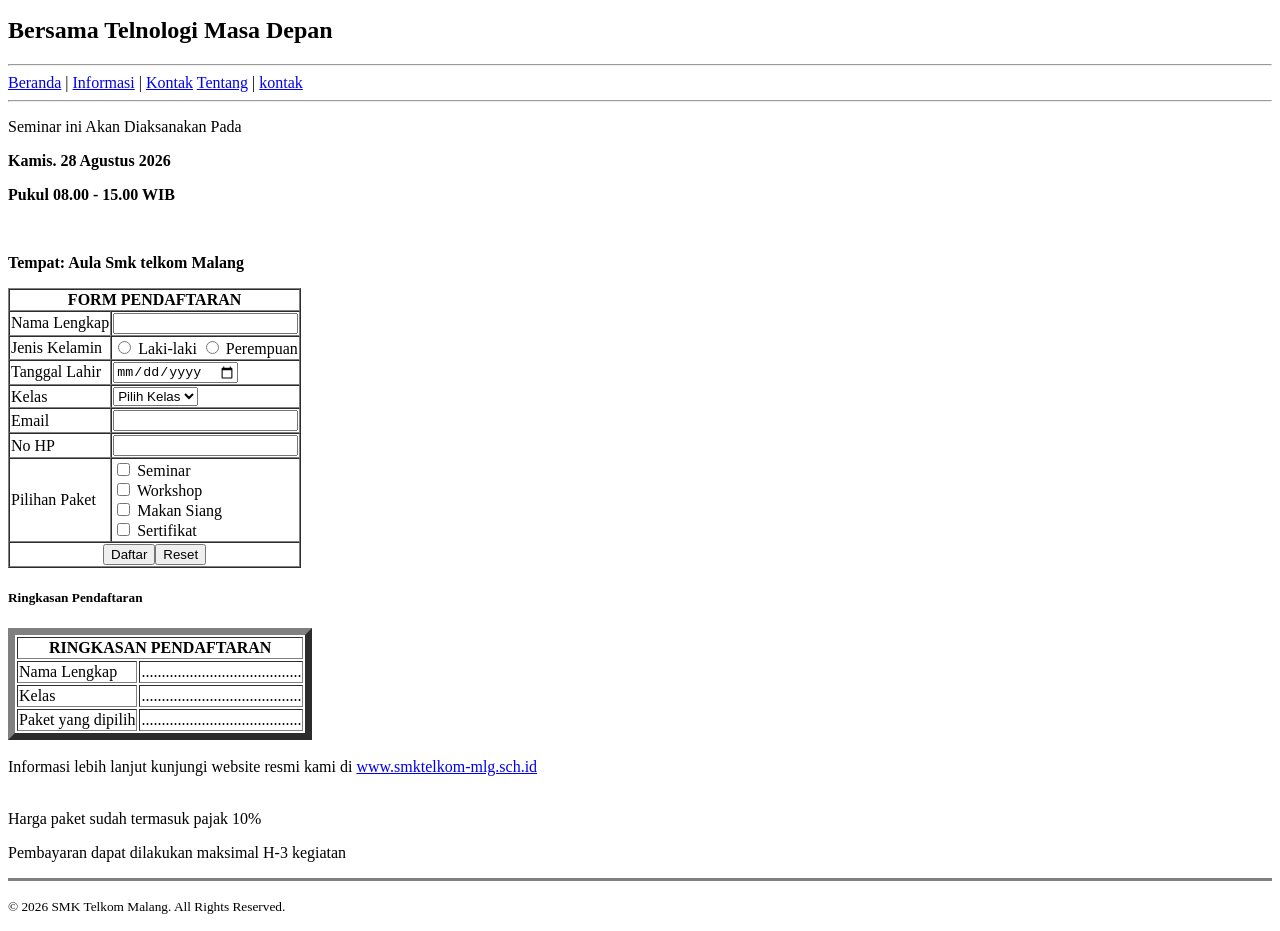
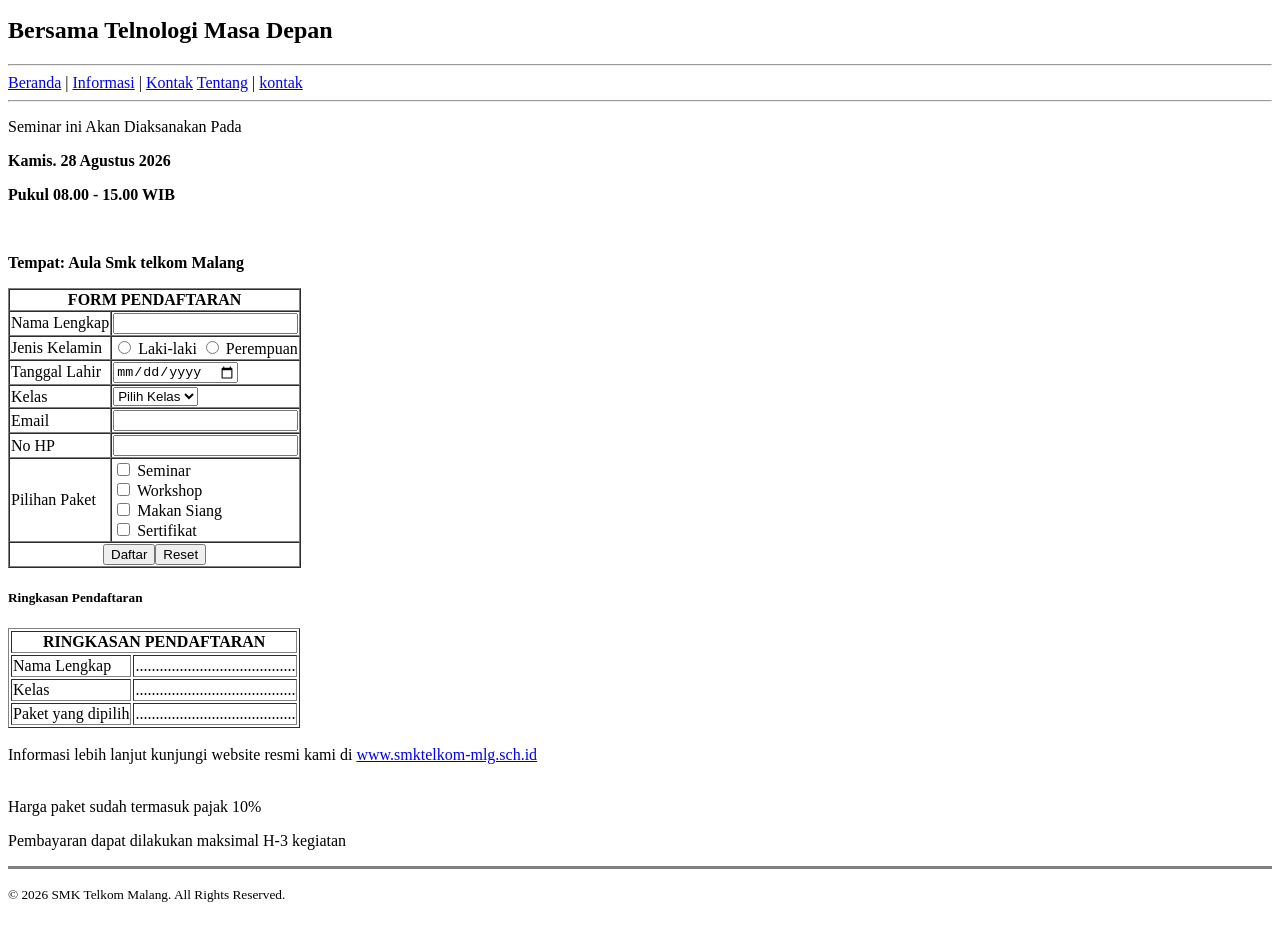
Before and after one commit to raihanassori35rpl-max/REHAN.HTML, a plain HTML site: page perbaikanujian.html in a window 1280 px wide. Shown: the part 97-1028 px from the top of the page. Drawn offline with Linux system fonts and the light colour scheme.

Commit message:
Update perbaikanujian.html

```diff
--- a/perbaikanujian.html
+++ b/perbaikanujian.html
@@ -78,7 +78,7 @@
             </form>
             <h5><b>Ringkasan Pendaftaran</b></h5>
             <form>
-                <table border="7">
+                <table border="1">
                     <tr>
                         <th colspan="2"><strong>RINGKASAN PENDAFTARAN</strong></th>
                     </tr>
```
